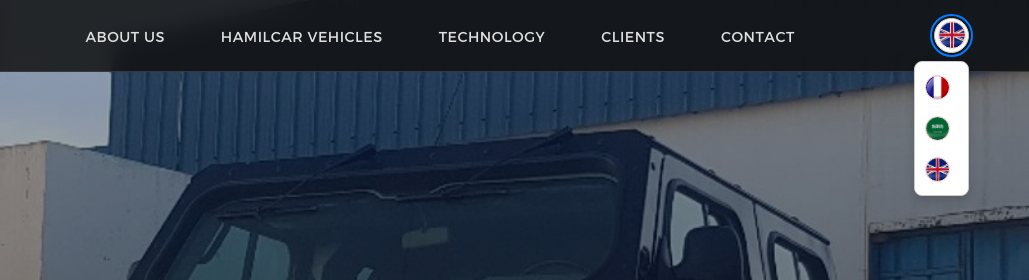
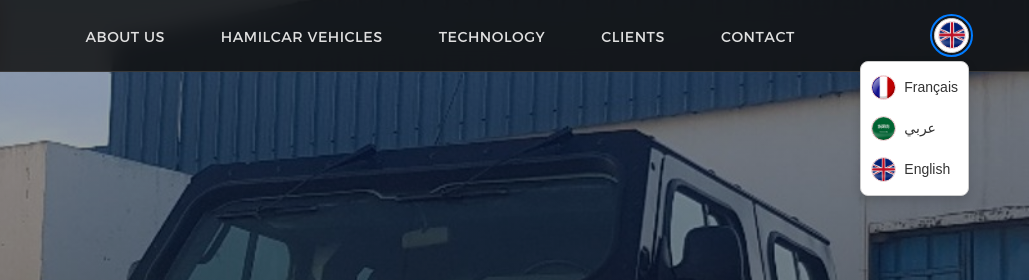
Before and after one commit to amenjouini/hamilcar, a plain HTML site: page about-legacy.html in a window 1280 px wide. Both pictures are taken after a click on the button "Change language". Shown: the top 280 px of the page, 251-1280 px from the left. Drawn offline with nearby package versions, Linux system fonts and the light colour scheme.

Commit message:
resp fix

```diff
--- a/about-legacy.html
+++ b/about-legacy.html
@@ -104,6 +104,7 @@
               role="menuitem"
             >
               <span class="flag-icon fr"></span>
+              <span class="lang-name">Français</span>
             </button>
             <button
               data-lang="ar"
@@ -111,6 +112,7 @@
               role="menuitem"
             >
               <span class="flag-icon ar"></span>
+              <span class="lang-name" style="justify-content: relative;">عربي</span>
             </button>
             <button
               data-lang="en"
@@ -118,9 +120,11 @@
               role="menuitem"
             >
               <span class="flag-icon en"></span>
+              <span class="lang-name">English</span>
             </button>
           </div>
         </div>
+
 
         <button class="mobile-menu-toggle" aria-label="Toggle menu">☰</button>
       </nav>
--- a/style.css
+++ b/style.css
@@ -72,6 +72,7 @@ h1 {
   margin-bottom: 1rem;
 } /* Responsive H1 */
 h2.section-title {
+  margin-top: 2rem;
   font-size: clamp(2rem, 4vw, 2.8rem);
   margin-bottom: 1rem;
   color: var(--color-heading);
@@ -305,7 +306,7 @@ html[dir="rtl"] #header .logo-link {
 }
 
 /* Ensure the language selector is positioned correctly within the nav */
-nav .container {
+/* nav .container {
     display: flex;
     align-items: center;
     justify-content: space-between; /* Or space-around, adjust as needed */
@@ -1425,6 +1426,12 @@ footer {
   }
 }
 
+/* @media (min-width: 769px) {
+  .mobile-menu-toggle {
+    display: none;
+  }
+} */
+
 @media (max-width: 480px) {
   html {
     font-size: 15px;
```
Also changed, not shown: clients.html (+4 -0 lines), contact.html (+4 -0 lines), technology.html (+4 -0 lines).
